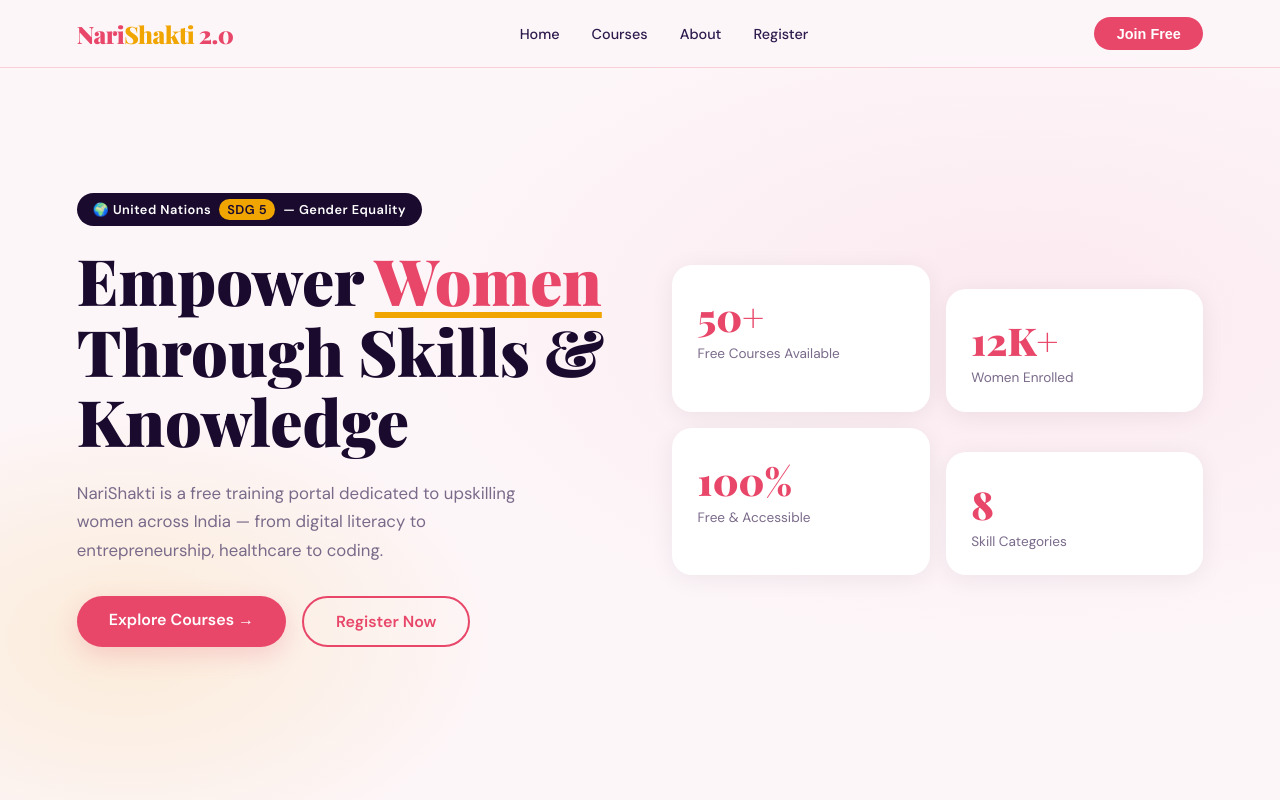
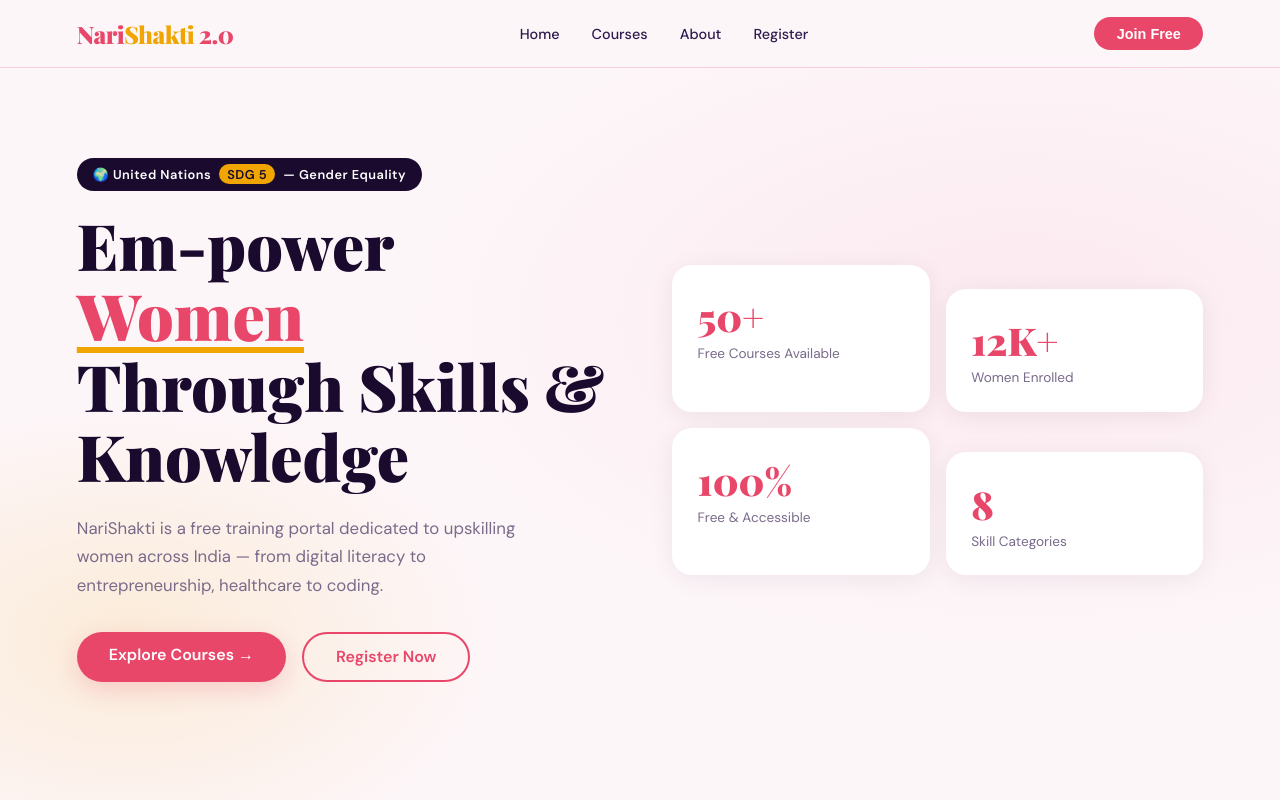
Before and after one commit to AshithaMG/women_skill_portal, a plain HTML site: page index.html in a window 1280 px wide. Shown: the top 800 px of the page. Drawn offline with nearby package versions, Linux system fonts and the light colour scheme.

Commit message:
Correct typo in header text

```diff
--- a/index.html
+++ b/index.html
@@ -309,7 +309,7 @@
   <div class="hero-grid">
     <div class="hero-text fade-in">
       <div class="sdg-badge">🌍 United Nations <span>SDG 5</span> — Gender Equality</div>
-      <h1>Empower <em>Women</em><br>Through Skills &<br>Knowledge</h1>
+      <h1>Em-power <em>Women</em><br>Through Skills &<br>Knowledge</h1>
       <p>NariShakti is a free training portal dedicated to upskilling women across India — from digital literacy to entrepreneurship, healthcare to coding.</p>
       <div class="hero-btns">
         <a href="#courses" class="btn-primary">Explore Courses →</a>
```
